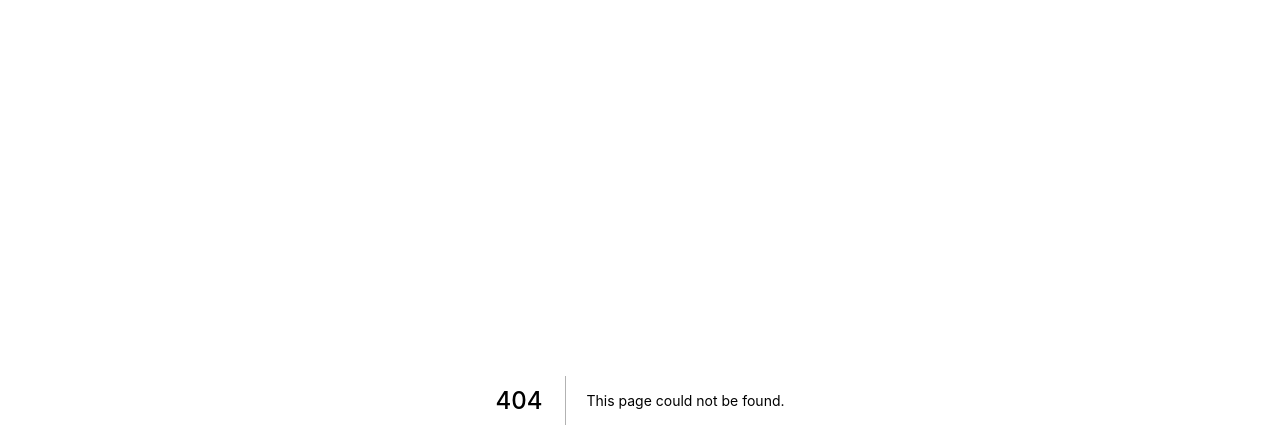
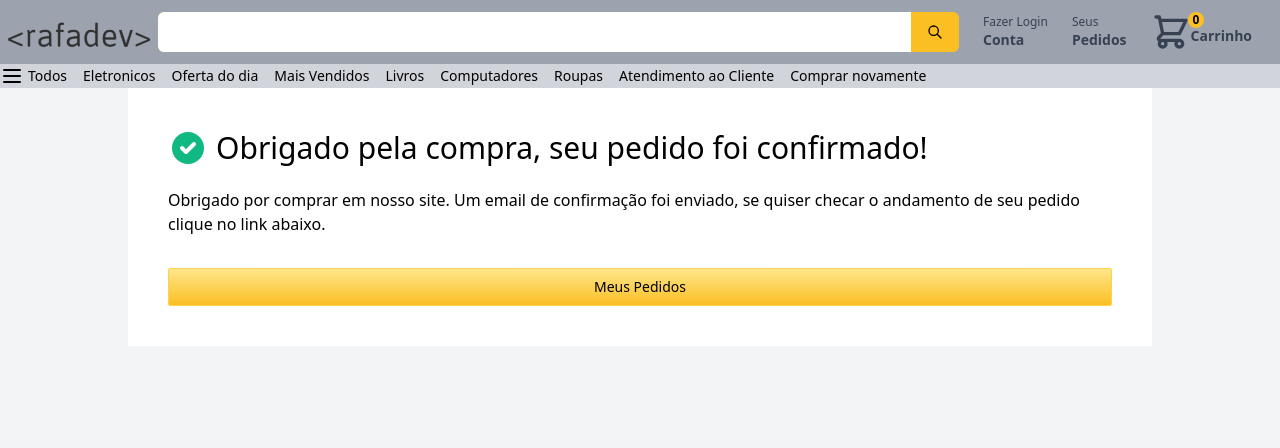
Before and after one commit to rafadona/ecommerce, a Next.js app: page /sucesso in a window 1280 px wide. Before the commit this address had no page. Shown: the top 448 px of the page. Built offline with nearby package versions, Linux system fonts and the light colour scheme; no server answers.

Commit message:
testes db

```diff
--- /dev/null
+++ b/src/components/Footer.js
@@ -0,0 +1,29 @@
+
+import { ArrowCircleUpIcon } from "@heroicons/react/solid";
+
+function Footer() {
+
+    const scrollToTop = () => {
+        window.scrollTo(0, 0);
+    };
+
+
+    return (
+        <footer className="bottom-0">
+            <div>
+                <button title="Para o topo" onClick={scrollToTop} className=" rounded-lg">
+
+                    <ArrowCircleUpIcon className="h-10 text-gray-500" />
+
+                </button>
+            </div>
+            <div className="text-center bg-gray-500 flex flex-col p-3">
+                <h1>teste footer</h1>
+                <p>Lorem ipsum dolor, sit amet consectetur adipisicing elit. Rerum iure perspiciatis quia reprehenderit odit unde quaerat itaque eligendi sit quibusdam possimus animi ab, aperiam at cupiditate? Quisquam praesentium est accusamus.</p>
+            </div>
+
+        </footer>
+    );
+}
+
+export default Footer;
--- a/src/components/Header.js
+++ b/src/components/Header.js
@@ -1,7 +1,7 @@
 import Image from "next/image";
 import logo from "../../public/assets/img/rafadev.png";
 import { MenuIcon, SearchIcon, ShoppingCartIcon } from "@heroicons/react/outline";
-import { signIn, signOut, useSession, UseSession } from "next-auth/client";
+import { signIn, signOut, useSession } from "next-auth/client";
 import { useRouter } from "next/router";
 import { useSelector } from "react-redux";
 import { selectItems } from "../slices/basketSlice";
@@ -32,11 +32,11 @@ function Header() {
                         <p>
                             {session ? `Olá, ${session.user.name}` : "Fazer Login"}
                         </p>
-                        <p className="font-extrabold md:text-sm" >Conta e listas</p>
+                        <p className="font-extrabold md:text-sm" >Conta</p>
                     </div>
-                    <div className="link">
-                        <p>Devoluções</p>
-                        <p className="font-extrabold md:text-sm" >e Pedidos</p>
+                    <div onClick={() => router.push("/pedidos")} className="link">
+                        <p>Seus</p>
+                        <p className="font-extrabold md:text-sm" >Pedidos</p>
                     </div>
                     <div onClick={() => router.push('/checkout')} className="relative link flex items-center">
                         <span className="absolute top-0 right-0 md:right-12 h-4 w-4 bg-yellow-400 text-center rounded-full text-black font-bold" >
--- a/src/components/ProdutoCheckout.js
+++ b/src/components/ProdutoCheckout.js
@@ -23,12 +23,12 @@ function ProdutoCheckout({ id, title, price, rating, description, category, imag
     };
 
     return (
-        <div className="grid grid-cols-5">
+        <div className="grid grid-cols-5 shadow-md border-2">
             <Image src={image} height={200} width={200} objectFit="contain" />
 
             {/* meio */}
             <div className="col-span-3 ml-3">
-                <p>{title}</p>
+                <p className="link font-bold">{title}</p>
 
                 <div className="flex">
                     {Array(rating).fill().map((_, i) => (
@@ -38,13 +38,13 @@ function ProdutoCheckout({ id, title, price, rating, description, category, imag
 
                 <p className="text-xs my-2 line-clamp-3">{description}</p>
 
-                <div className="mb-5" >
+                <div className="mb-5 font-bold" >
                     <p>R$ {price}</p>
                 </div>
 
             </div>
             {/* direita */}
-            <div className="flex flex-col space-y-2 my-auto justify-self-end">
+            <div className="flex flex-col space-y-2 my-auto mr-2 justify-self-end">
                 <button onClick={addItemToBasket} className="button mt-auto">Adicionar ao Carrinho</button>
                 <button onClick={removeItemFromBasket} className="button mt-auto">Remover do Carrinho</button>
 
--- a/src/pages/checkout.js
+++ b/src/pages/checkout.js
@@ -4,6 +4,7 @@ import { useSelector } from "react-redux";
 import { selectItems, selectTotal } from "../slices/basketSlice";
 import ProdutoCheckout from "../components/ProdutoCheckout";
 import { useSession } from "next-auth/client";
+import Footer from "../components/Footer";
 
 function Checkout() {
     const items = useSelector(selectItems);
@@ -16,7 +17,7 @@ function Checkout() {
             <main className="lg:flex max-w-screen-2xl">
 
                 {/* esquerda */}
-                <div className=" flex-grow m-5 shadow-sm" >
+                <div className="flex-grow m-5 shadow-sm" >
                     <Image src="https://i.ibb.co/D1Wm5xy/851-PCGaming-Grid-Narrow-1500x300.jpg" width={1500} height={300} />
 
                     <div className="flex flex-col p-5 space-y-10 bg-white">
@@ -43,7 +44,7 @@ function Checkout() {
 
                 {/* direita */}
 
-                <div className="flex flex-col bg-white p-10 shadow-md">
+                <div className="flex flex-col bg-white p-8 shadow-md">
                     {items.length > 0 && (
                         <div>
                             <h2 className="whitespace-nowrap">Subtotal ({items.length} itens):
@@ -53,7 +54,7 @@ function Checkout() {
                             </h2>
 
                             <button disabled={!session} className={`button mt-2 ${!session && "from-gray-300 to-gray-500 border-gray-200 text-gray-300 cursor-not-allowed"}`}>
-                                {!session ? "Faça o Login para Fechar o Pedido" : "Fechar Pedido"}
+                                {!session ? "Faça o Login para Fechar o Pedido" : "Finalizar Pedido"}
                             </button>
                         </div>
                     )}
@@ -61,6 +62,7 @@ function Checkout() {
                 </div>
             </main>
 
+
         </div>
     );
 }
--- a/src/pages/index.js
+++ b/src/pages/index.js
@@ -2,6 +2,7 @@ import Head from "next/head";
 import Header from "../components/Header";
 import Banner from "../components/Banner";
 import FeedProdutos from "../components/FeedProdutos";
+import Footer from "../components/Footer";
 
 
 export default function Home({ produtos }) {
@@ -18,6 +19,7 @@ export default function Home({ produtos }) {
 
         <FeedProdutos produtos={produtos} />
       </main>
+      <Footer />
     </div>
   );
 }
@@ -38,7 +40,9 @@ export default function Home({ produtos }) {
 
 export async function getStaticProps(context) {
 
-  const produtos = await fetch("https://fakestoreapi.com/products").then((res) => res.json());
+
+  const res = await fetch("https://fakestoreapi.com/products");
+  const produtos = await res.json();
 
   return {
     props: {
--- /dev/null
+++ b/src/pages/pedidos.js
@@ -0,0 +1,35 @@
+import { useSession } from "next-auth/client";
+import Header from "../components/Header";
+
+function Pedidos({ pedidos }) {
+    const [session] = useSession();
+    return (
+        <div>
+            <Header />
+            <main className="max-w-screen-lg mx-auto p-10">
+                <h1 className="text-3xl border-b mb-2 pb-1 border-yellow-400">
+                    Seus Pedidos
+                </h1>
+
+                {session ? (
+                    <h2>x pedidos</h2>
+                ) : (
+                    <h2>Por favor faça o login para ver seus pedidos</h2>
+                )}
+
+                <div className="mt-5 space-y-4 ">
+
+                </div>
+            </main>
+
+        </div>
+    );
+}
+
+export default Pedidos;
+
+
+export async function getServerSideProps(context) {
+
+
+}
--- /dev/null
+++ b/src/pages/sucesso.js
@@ -0,0 +1,30 @@
+import { CheckCircleIcon } from "@heroicons/react/solid";
+import { useRouter } from "next/router";
+import Header from "../components/Header";
+
+function Sucesso() {
+
+    const router = useRouter();
+    return (
+        <div className="bg-gray-100 h-screen">
+            <Header />
+            <main className="max-w-screen-lg mx-auto">
+                <div className="flex flex-col p-10 bg-white">
+                    <div className="flex items-center space-x-2 mb-5">
+                        <CheckCircleIcon className="text-green-500 h-10" />
+                        <h1 className="text-3xl">
+                            Obrigado pela compra, seu pedido foi confirmado!
+                        </h1>
+                    </div>
+                    <p>
+                        Obrigado por comprar em nosso site. Um email de confirmação foi enviado, se quiser checar o andamento de seu pedido clique no link abaixo.
+                    </p>
+                    <button onClick={() => router.push("/pedidos")} className="button mt-8" >Meus Pedidos</button>
+                </div>
+
+            </main>
+        </div>
+    );
+}
+
+export default Sucesso;
--- a/src/styles/globals.css
+++ b/src/styles/globals.css
@@ -12,3 +12,7 @@
      border-yellow-300 rounded-sm focus:outline-none focus:ring-1 focus:ring-yellow-500 active:from-yellow-500;
   }
 }
+
+html {
+  scroll-behavior: smooth;
+}
```
Also changed, not shown: firebase.js (+15 -4 lines).
